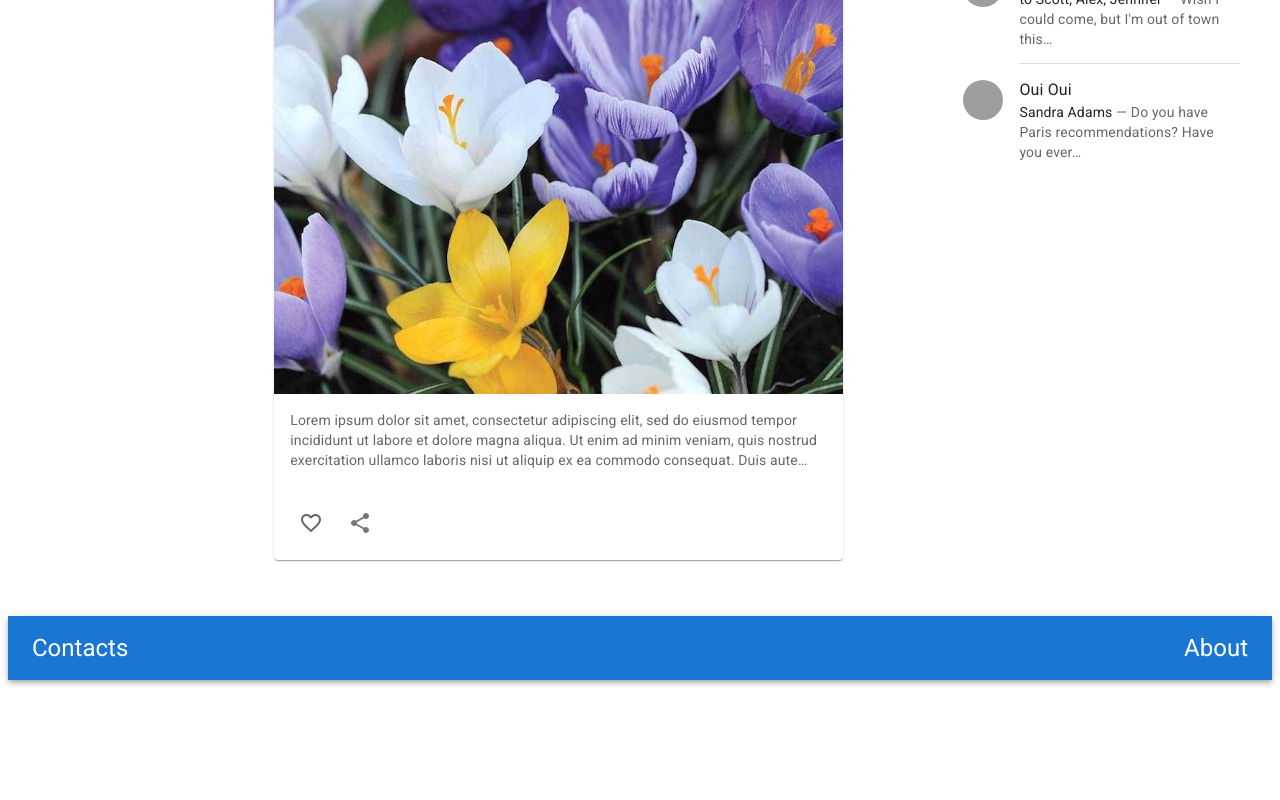
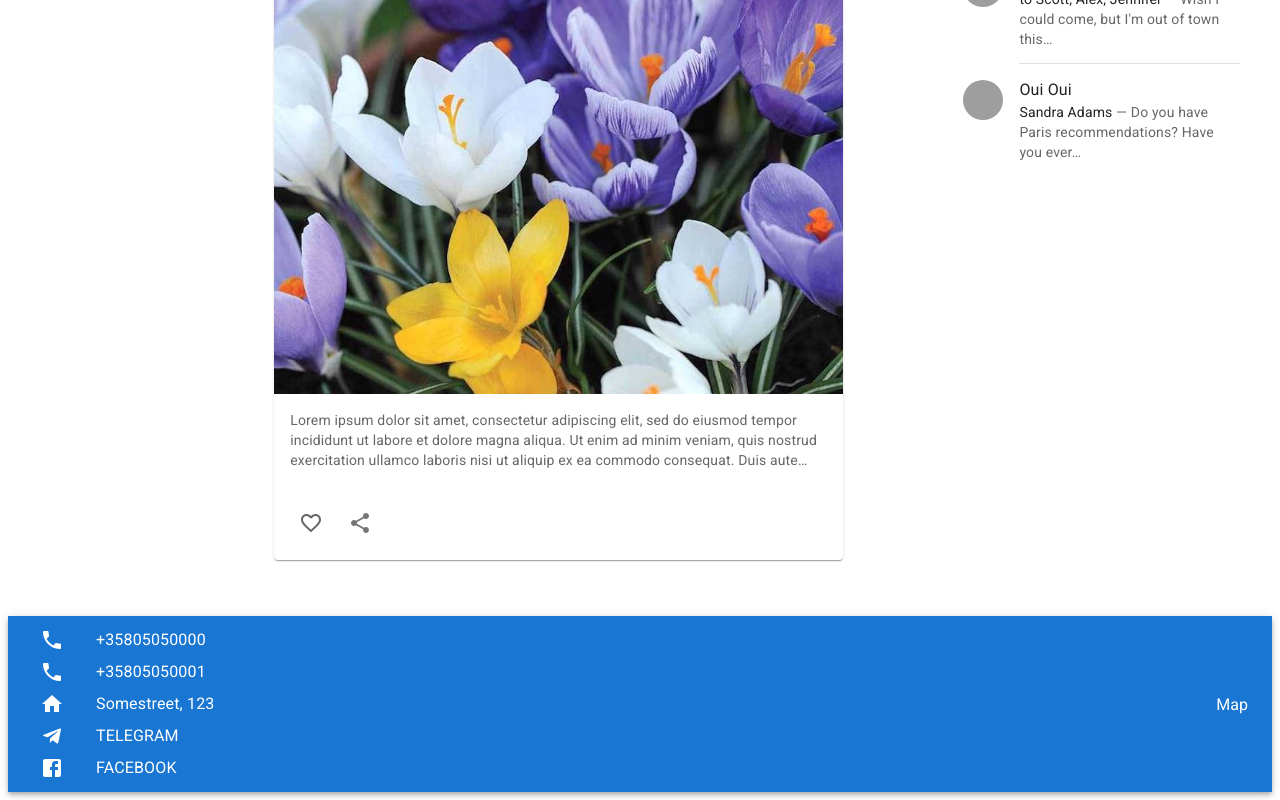
Before and after one commit to tetianasabanina/simple-blog-react-with-mui, a React (Create React App) app: page / in a window 1280 px wide. Shown: the part 877-1677 px from the top of the page. Before the commit the page ends 1565 px from the top, so only its background shows below. Built offline with nearby package versions, Linux system fonts and the light colour scheme; grey boxes are pictures that could not be loaded.

Commit message:
Add footer and contacts component

```diff
--- a/src/App.js
+++ b/src/App.js
@@ -52,7 +52,7 @@ function App() {
 					</Stack>
 					<Add />
 				</Box>
-				<Footer bgcolor={'background.default'} color={'text.primary'} />
+				<Footer />
 			</ThemeProvider>
 		</>
 	);
--- /dev/null
+++ b/src/components/Contacts.jsx
@@ -0,0 +1,95 @@
+import {
+	Box,
+	List,
+	ListItem,
+	ListItemIcon,
+	ListItemText,
+	Link,
+	Button,
+	styled,
+} from '@mui/material';
+import { Home, Phone, Telegram, Facebook } from '@mui/icons-material';
+
+const details = {
+	phoneNumber1: '+35805050000',
+	phoneNumber2: '+35805050001',
+	email: 'myblog@myblog.com',
+	telegram: 'https://t.me/fenixpsychhelp',
+	facebook: 'https://www.facebook.com/groups/fenixpsychhelp',
+	address: 'Somestreet, 123',
+	postalCode: '',
+	city: '',
+};
+
+const StyledListItem = styled(ListItem)({
+	backgroundColor: 'primary.main',
+	'&:hover': {
+		backgroundColor: 'primary.light',
+		opacity: [0.9, 0.8, 0.7],
+	},
+	padding: '0 8px',
+});
+
+const Contacts = () => {
+	return (
+		<Box>
+			<List>
+				<StyledListItem>
+					<ListItemIcon sx={{ color: 'white' }}>
+						<Phone />
+					</ListItemIcon>
+					<ListItemText primary={details.phoneNumber1} />
+				</StyledListItem>
+				<StyledListItem disablePadding>
+					<ListItemIcon sx={{ color: 'white' }}>
+						<Phone />
+					</ListItemIcon>
+					<ListItemText primary={details.phoneNumber2} />
+				</StyledListItem>
+				<StyledListItem disablePadding>
+					<ListItemIcon sx={{ color: 'white' }}>
+						<Home />
+					</ListItemIcon>
+					<ListItemText>{details.address}</ListItemText>
+				</StyledListItem>
+				<StyledListItem disablePadding>
+					<Link
+						href={details.telegram}
+						target='_blank'
+						rel='noopener'
+						underline='always'
+						sx={{ color: 'white', padding: 0 }}
+						aria-label='Visit our Telegram channel'
+						component={Button}
+					>
+						<ListItemIcon sx={{ color: 'white' }}>
+							<Telegram />
+						</ListItemIcon>
+						<ListItemText>{'Telegram'}</ListItemText>
+					</Link>
+				</StyledListItem>
+				<StyledListItem disablePadding>
+					<Link
+						href={details.facebook}
+						target='_blank'
+						rel='noopener'
+						underline='always'
+						sx={{
+							color: 'white',
+							padding: 0,
+						}}
+						aria-label='Visit our Facebook page'
+						component={Button}
+					>
+						<ListItemIcon sx={{ color: 'white' }}>
+							<Facebook />
+						</ListItemIcon>
+						<ListItemText>{'Facebook'}</ListItemText>
+					</Link>
+				</StyledListItem>
+			</List>
+		</Box>
+	);
+};
+
+export default Contacts;
--- a/src/components/Footer.jsx
+++ b/src/components/Footer.jsx
@@ -1,19 +1,18 @@
-import { Box, Toolbar, Typography, styled, AppBar } from '@mui/material';
-import React from 'react';
+import { Box, Toolbar, styled, AppBar } from '@mui/material';
+import Contacts from './Contacts';
+import Map from './Map';
 
-const StyledToolBar = styled(Toolbar)(({ theme }) => ({
+const StyledToolBar = styled(Toolbar)({
 	display: 'flex',
 	justifyContent: 'space-between',
-	// backgroundColor: 'background.default',
-	// color: 'text.primary',
-}));
+});
 const Footer = () => {
 	return (
 		<Box>
 			<AppBar color='primary' sx={{ top: 'auto', bottom: 0 }} position='float'>
 				<StyledToolBar>
-					<Typography variant='h5'>Contacts</Typography>
-					<Typography variant='h5'>About</Typography>
+					<Contacts />
+					<Map />
 				</StyledToolBar>
 			</AppBar>
 		</Box>
--- /dev/null
+++ b/src/components/Map.jsx
@@ -0,0 +1,8 @@
+import { Box } from '@mui/material';
+import React from 'react';
+
+const Map = () => {
+	return <Box>Map</Box>;
+};
+
+export default Map;
```
